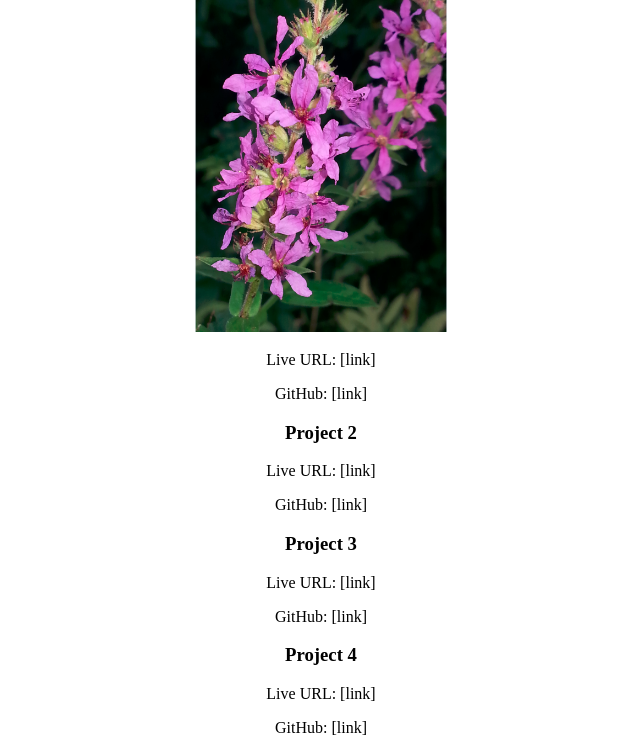
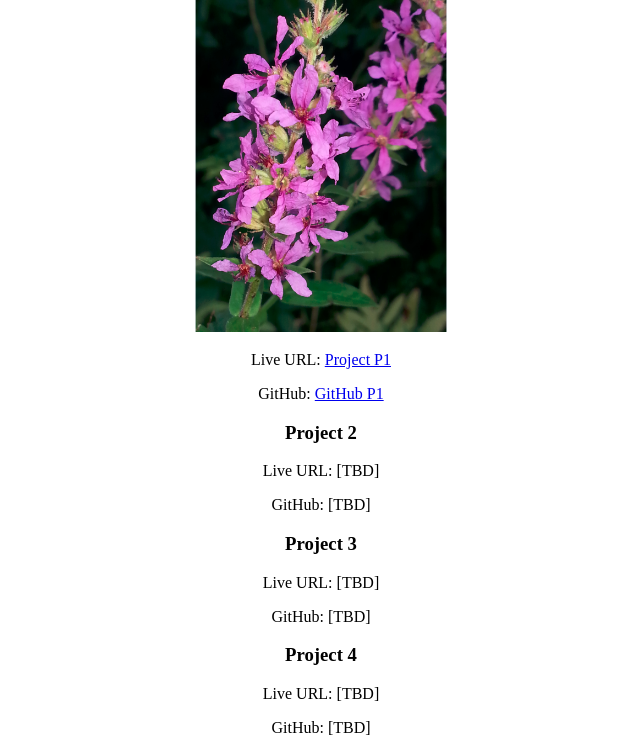
Before and after one commit to Chithra-J/P1, a PHP site: page / in a window 1280 px wide. Shown: the part 114-867 px from the top of the page, without its empty margins (319-959 px from the left). Run offline with PHP 8.4, Linux system fonts and the light colour scheme.

Commit message:
Updated README.md and index.php.

```diff
--- a/index.php
+++ b/index.php
@@ -8,31 +8,31 @@
 		<h2>Chithra Jayakumar</h2>
 		<h3><img src='images/flower.png' alt='Chithra Jayakumar'></h3>
 		<p>
-			Live URL: [link]
+			Live URL: <a href="http://p1.chanchika.me/" target="_blank">Project P1</a>
 		</p>
 		<p>
-			GitHub: [link]
+			GitHub: <a href="https://github.com/Chithra-J/P1" target="_blank">GitHub P1</a>
 		</p>
 		<h3>Project 2</h3>
 		<p>
-			Live URL: [link]
+			Live URL: [TBD]
 		</p>
 		<p>
-			GitHub: [link]
+			GitHub: [TBD]
 		</p>
 		<h3>Project 3</h3>
 		<p>
-			Live URL: [link]
+			Live URL: [TBD]
 		</p>
 		<p>
-			GitHub: [link]
+			GitHub: [TBD]
 		</p>
 		<h3>Project 4</h3>
 		<p>
-			Live URL: [link]
+			Live URL: [TBD]
 		</p>
 		<p>
-			GitHub: [link]
+			GitHub: [TBD]
 		</p>
 	</body>
 </html>
```
Also changed, not shown: README.md.
